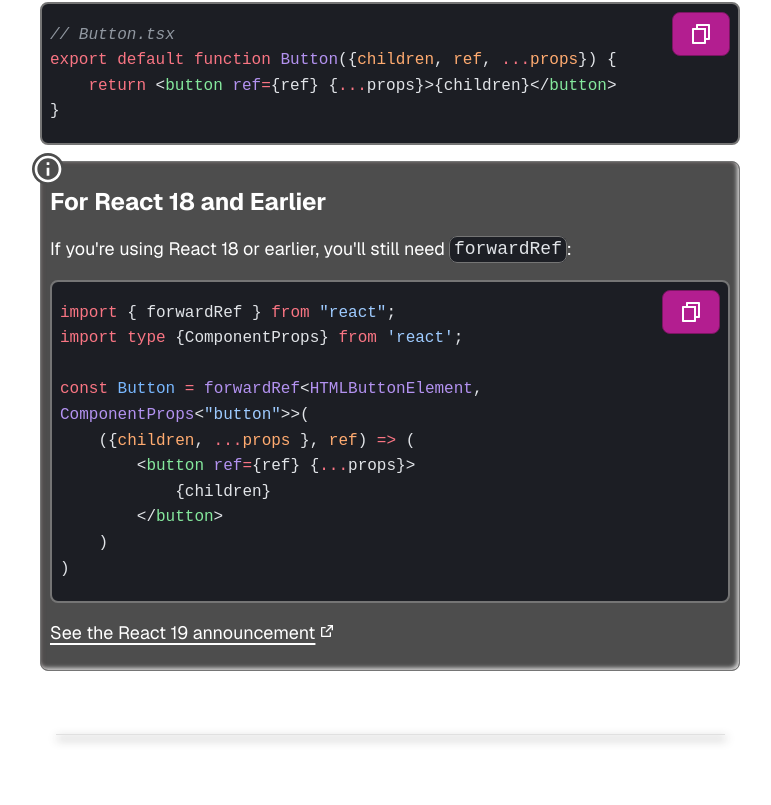
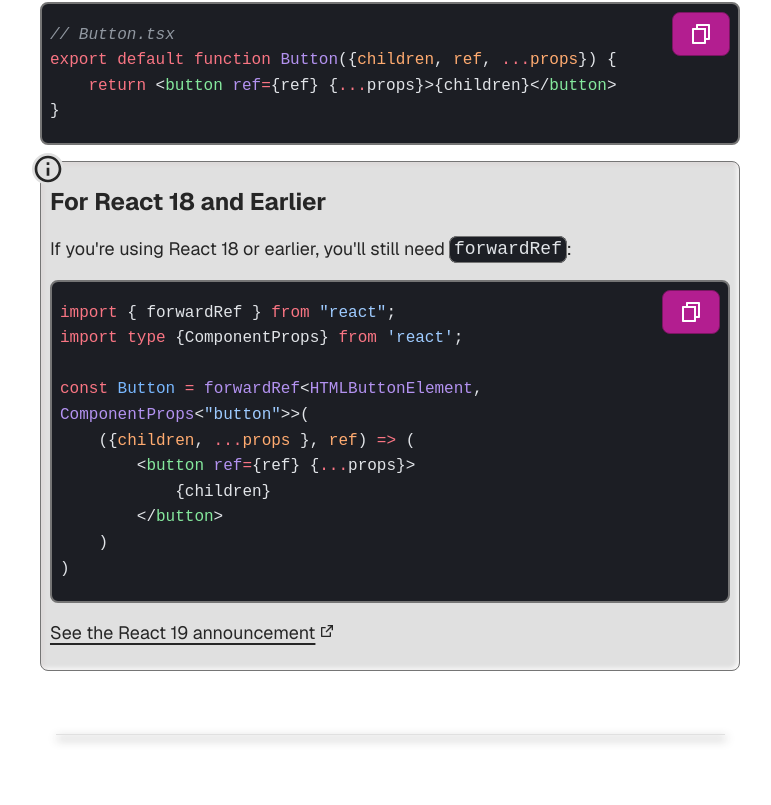
Before and after one commit to codercarl1243/react_components_system, a Next.js app: page /blog/design-system/buttons in a window 1280 px wide. Shown: the part 3258-4063 px from the top of the page, without its empty margins (56-827 px from the left). Built offline with nearby package versions, Linux system fonts and the light colour scheme.

Commit message:
UPDATE post note's colors should contrast better

```diff
--- a/app/styles/components/post/post.note.css
+++ b/app/styles/components/post/post.note.css
@@ -1,6 +1,6 @@
 .post-note {
-    --note-color: var(--color-neutral-100);
-    --note-background-color:  var(--color-neutral-600);
+    --note-color: var(--color-neutral-800);
+    --note-background-color: var(--color-neutral-200);
     position: relative;
     background-color: var(--note-background-color);
     color: var(--note-color);
```
